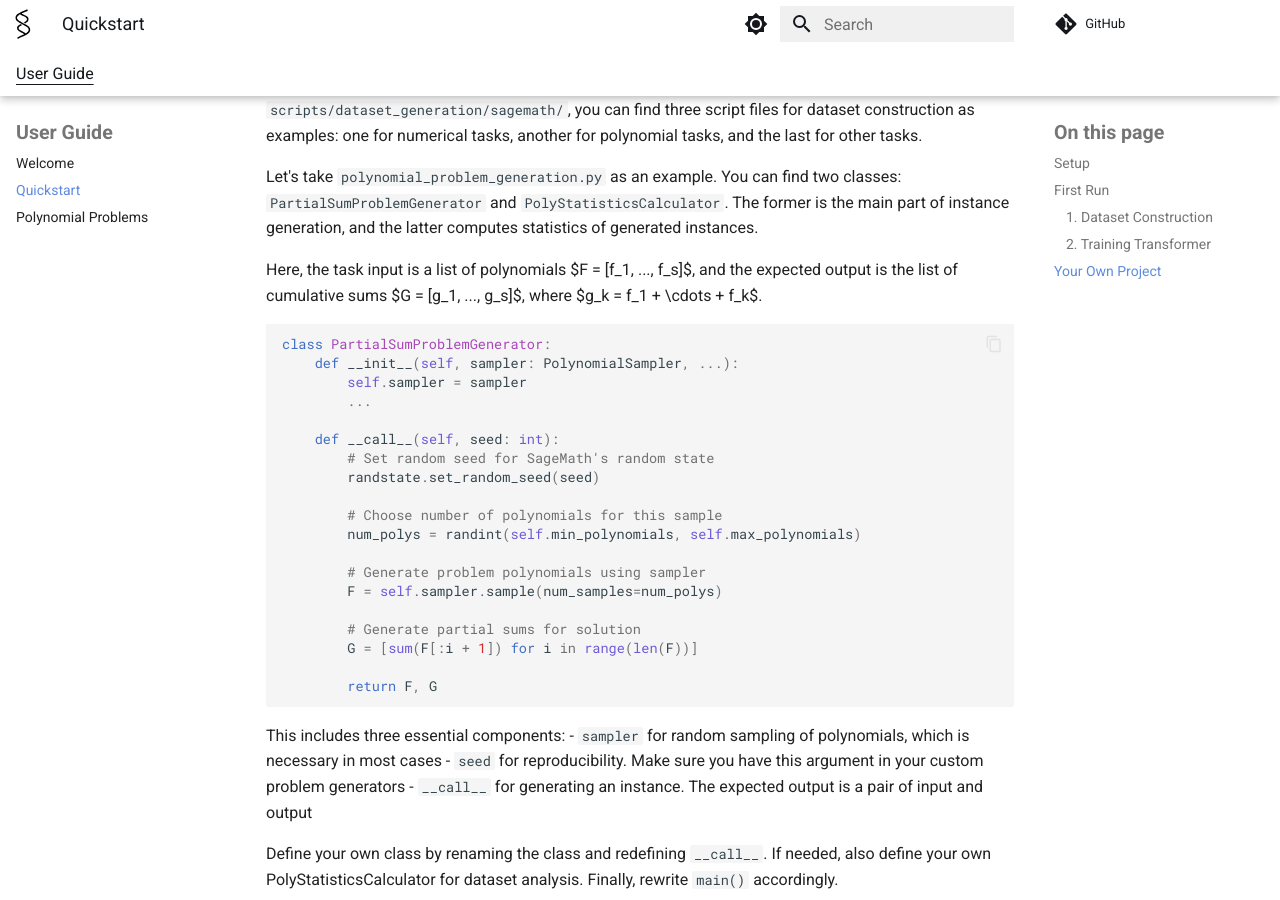
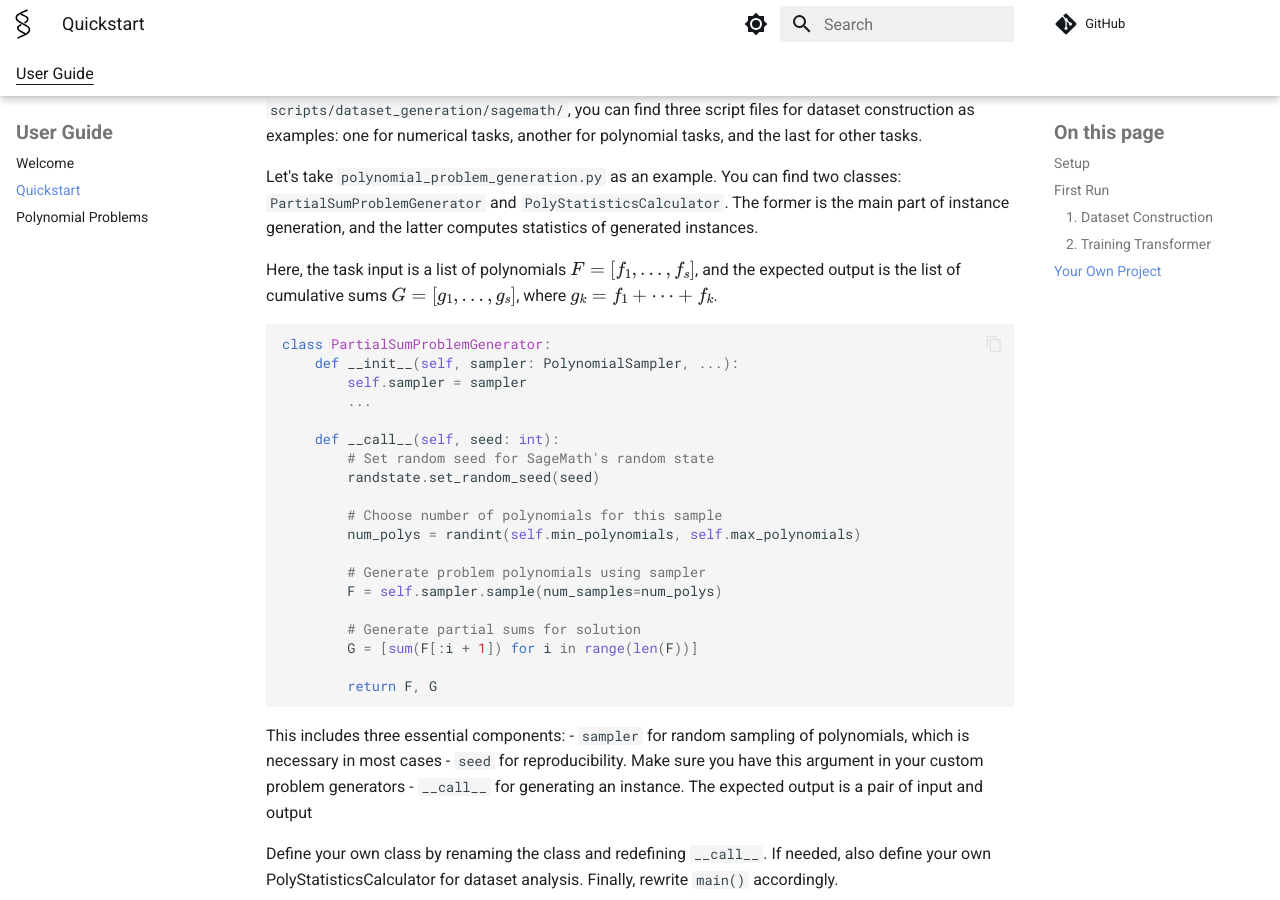
Before and after one commit to HiroshiKERA/calt-codebase, an MkDocs documentation site: the page built from docs/quickstart.md, in a window 1280 px wide and 900 px high, scrolled down 1372 px. Built offline with MkDocs 1.6.1 and Material for MkDocs 9.7.7, drawn with Linux system fonts in a browser that asks for light colours; plug-ins that fetch from the network failed and are left out; comment, search, counter and statistics services are not loaded; the version menu is left out; some of the changed lines change nothing that is shown.

Commit message:
feat: add MathJax configuration for proper math rendering
- Add MathJax 3 configuration file with TeX delimiters support
- Configure inline math ($...$) and display math ($$...$$) rendering
- Add pymdownx.arithmatex extension for enhanced math processing
- Include CDN-based MathJax loading for better performance
- Enable automatic math re-rendering on page navigation

```diff
--- /dev/null
+++ b/docs/javascripts/mathjax-config.js
@@ -0,0 +1,36 @@
+window.MathJax = {
+  // 1. Specify loader modules and use CDN for dynamic loading
+  loader: {
+    load: ['input/tex', 'output/chtml'],
+    // Load MathJax core and submodules from this CDN path
+    path: 'https://cdn.jsdelivr.net/npm/mathjax@3/es5/'
+  },
+  // 2. TeX configuration
+  tex: {
+    // Inline math delimiters: $…$ and \(...\)
+    inlineMath: [['$', '$'], ['\\(', '\\)']],
+    // Display math delimiters: $$…$$ and \[…\]
+    displayMath: [['$$', '$$'], ['\\[', '\\]']],
+    // Allow escaping of characters (e.g. \$)
+    processEscapes: true,
+    // Enable processing of environments (\begin…\end…)
+    processEnvironments: true
+  },
+  // 3. Set absolute CDN path for CHTML output fonts
+  chtml: {
+    // Use this URL for loading font files (woff)
+    fontURL: 'https://cdn.jsdelivr.net/npm/mathjax@3/es5/output/chtml/fonts/woff-v2'
+  },
+  // 4. Process only elements with the arithmatex class
+  options: {
+    processHtmlClass: 'arithmatex'
+  }
+};
+
+// Re-render math whenever the page content changes (e.g., navigation or live reload)
+document$.subscribe(() => {
+  MathJax.startup.output.clearCache();
+  MathJax.typesetClear();
+  MathJax.texReset();
+  MathJax.typesetPromise();
+});
--- a/mkdocs.yml
+++ b/mkdocs.yml
@@ -39,6 +39,7 @@ theme:
     - navigation.top
     - search.highlight
     - content.code.copy
+    - mathjax
 
 markdown_extensions:
   - admonition
@@ -56,6 +57,9 @@ markdown_extensions:
   - toc:
       title: On this page
       permalink: true
+  - pymdownx.arithmatex:
+      inline_syntax: ["$", "$"]
+      generic: true
 
 extra_css:
   - stylesheets/extra.css
@@ -63,6 +67,8 @@ extra_css:
 extra_javascript:
   # Workaround for site_url breaking mermaid rendering; see the following for more info:
   # https://github.com/squidfunk/mkdocs-material/issues/3742#issuecomment-1076068038
+  - javascripts/mathjax-config.js
+  - https://cdn.jsdelivr.net/npm/mathjax@3/es5/tex-mml-chtml.js
   - https://unpkg.com/mermaid@11/dist/mermaid.min.js
 
 nav:
```
